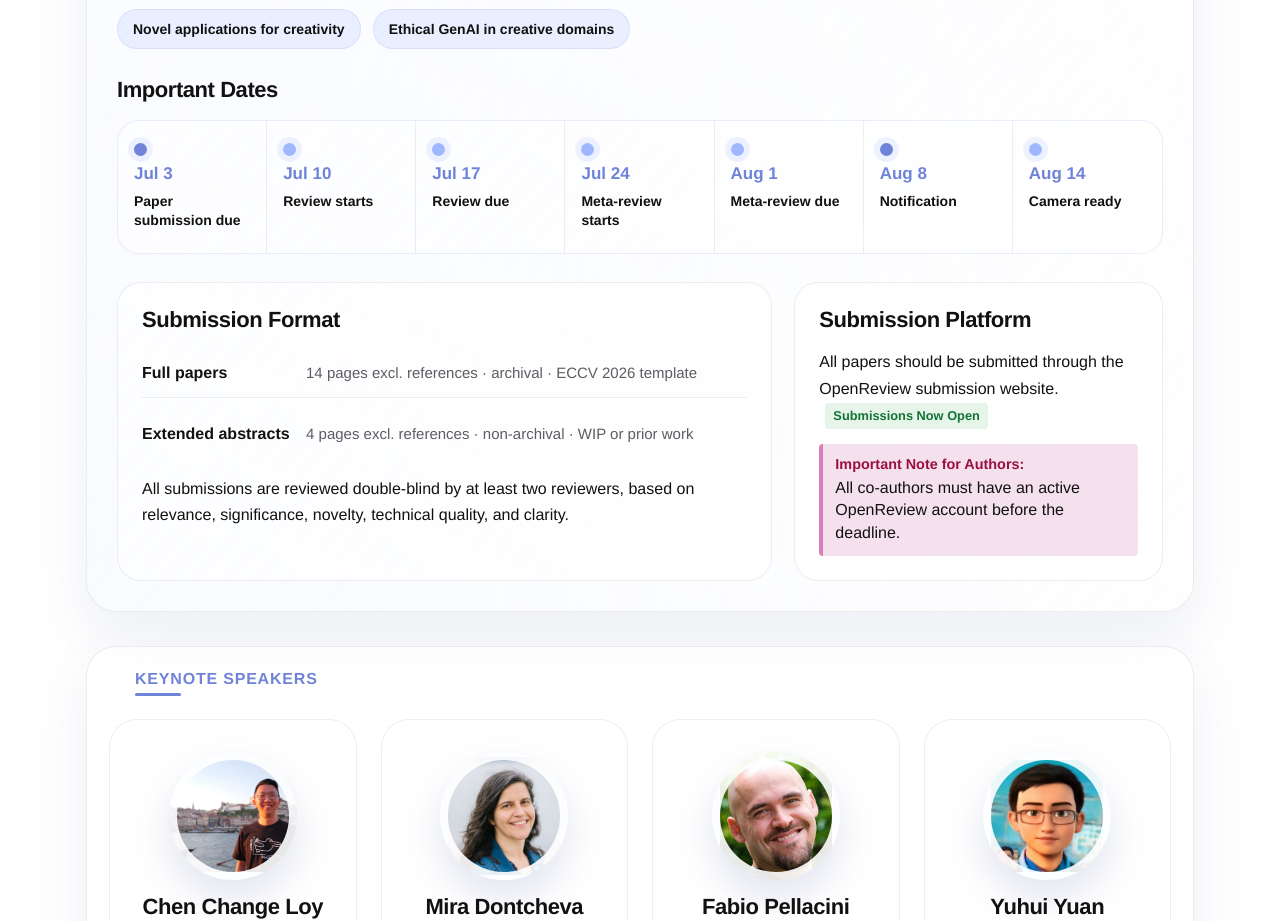
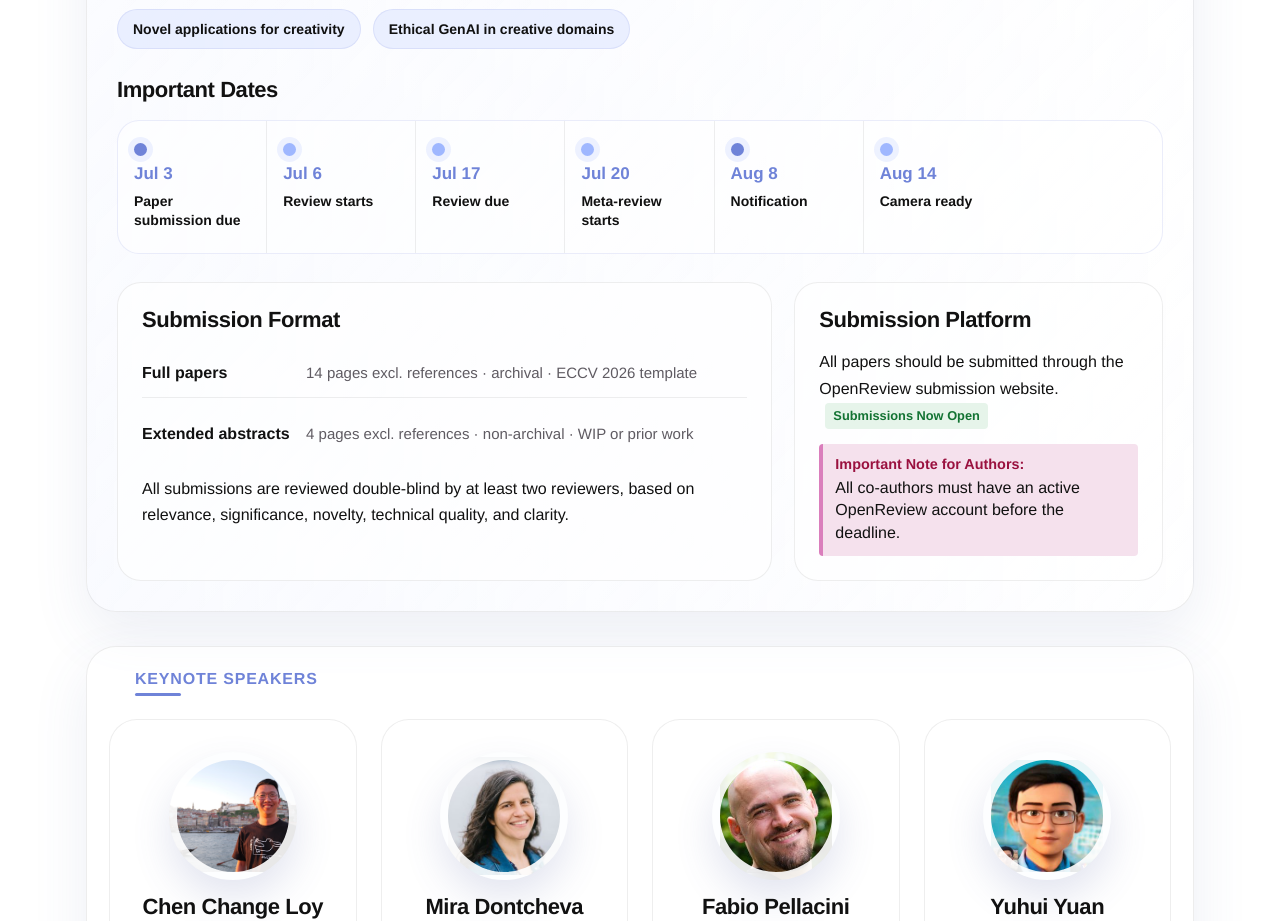
Before and after one commit to Human-AI-Co-Creation/workshop, a website: page index.html in a window 1280 px wide. Shown: the part 1923-2844 px from the top of the page. Drawn offline with Linux system fonts and the light colour scheme.

Commit message:
Update index.html

```diff
--- a/index.html
+++ b/index.html
@@ -423,7 +423,7 @@
                 </li>
                 <li class="cfp-step">
                   <span class="cfp-step-dot"></span>
-                  <time>Jul 10</time><span>Review starts</span>
+                  <time>Jul 6</time><span>Review starts</span>
                 </li>
                 <li class="cfp-step">
                   <span class="cfp-step-dot"></span>
@@ -431,12 +431,12 @@
                 </li>
                 <li class="cfp-step">
                   <span class="cfp-step-dot"></span>
-                  <time>Jul 24</time><span>Meta-review starts</span>
+                  <time>Jul 20</time><span>Meta-review starts</span>
                 </li>
-                <li class="cfp-step">
+                <!-- <li class="cfp-step">
                   <span class="cfp-step-dot"></span>
                   <time>Aug 1</time><span>Meta-review due</span>
-                </li>
+                </li> -->
                 <li class="cfp-step is-milestone">
                   <span class="cfp-step-dot"></span>
                   <time>Aug 8</time><span>Notification</span>
```
